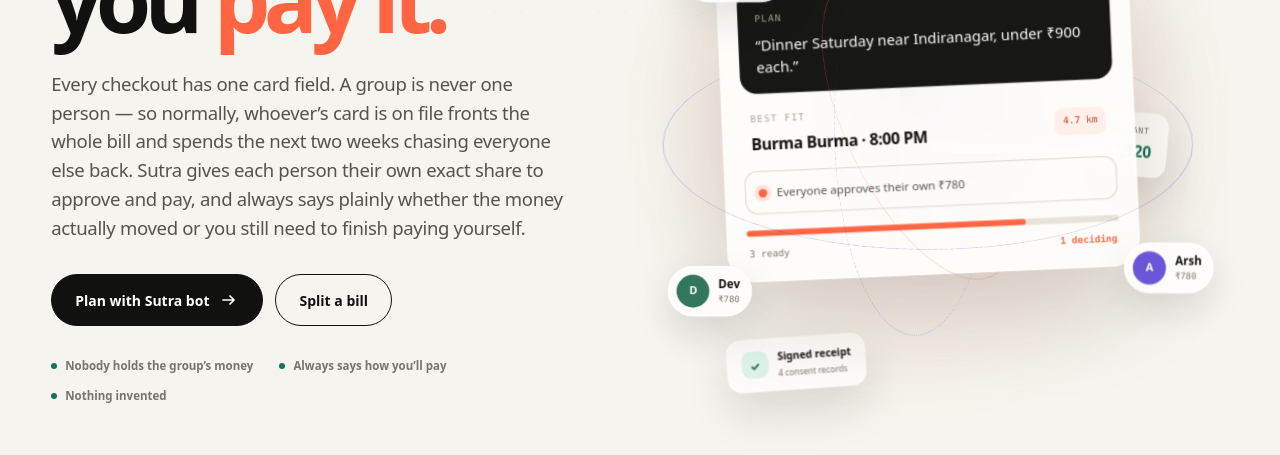
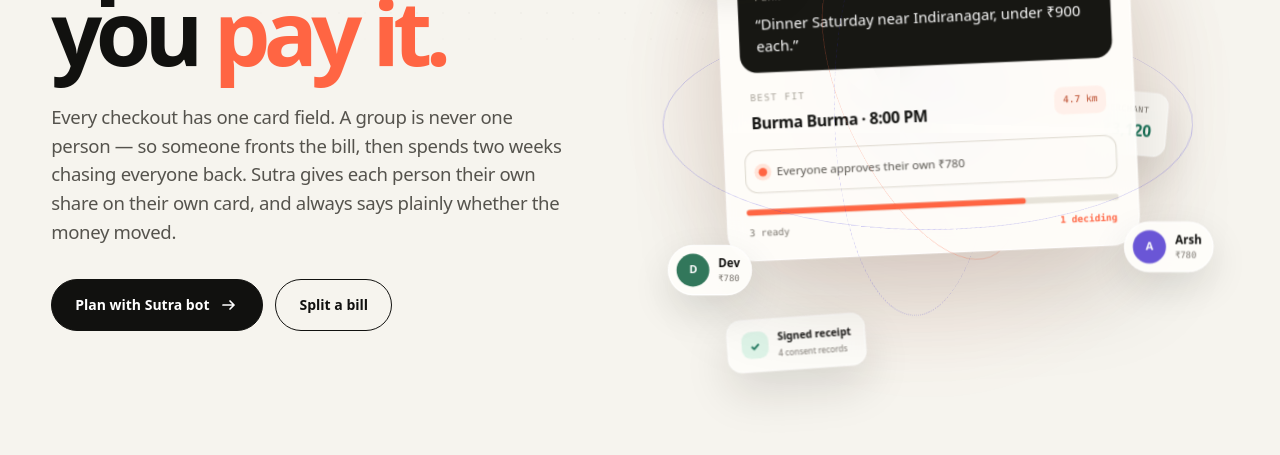
Before and after one commit to Soham109/sutra, a Next.js app in the folder web/: page / in a window 1280 px wide. Shown: the part 274-729 px from the top of the page. Built offline with nearby package versions, Linux system fonts and the light colour scheme; no server answers.

Commit message:
Tighten the hero: drop the proof chips, cut the lede to 43 words

```diff
--- a/web/src/app/landing.css
+++ b/web/src/app/landing.css
@@ -238,8 +238,6 @@
 .l-hero h1 span { color: var(--l-orange); }
 .l-hero-copy > p { max-width: 580px; margin-top: 30px; color: #55534d; font-size: clamp(17px, 1.45vw, 21px); line-height: 1.55; letter-spacing: -.018em; }
 .l-hero-actions { display: flex; gap: 12px; flex-wrap: wrap; margin-top: 32px; }
-.l-hero-proof { display: flex; flex-wrap: wrap; gap: 12px 26px; margin-top: 31px; font-size: 11.5px; font-weight: 650; color: #77746c; }
-.l-hero-proof span::before { content: ''; display: inline-block; width: 6px; height: 6px; margin: 0 8px 1px 0; border-radius: 50%; background: var(--l-green); }
 
 /* The code-native 3D mandate object. Pointer movement only updates CSS vars. */
 .orbit-shell { --orbit-rx: 0deg; --orbit-ry: 0deg; position: relative; min-height: 620px; margin-top: -60px; perspective: 1200px; isolation: isolate; }
--- a/web/src/app/page.tsx
+++ b/web/src/app/page.tsx
@@ -20,9 +20,8 @@
     <main>
       <section className="l-wrap l-hero"><div className="l-hero-copy">
         <h1>Split it before<br />you <span>pay it.</span></h1>
-        <p>Every checkout has one card field. A group is never one person — so normally, whoever’s card is on file fronts the whole bill and spends the next two weeks chasing everyone else back. Sutra gives each person their own exact share to approve and pay, and always says plainly whether the money actually moved or you still need to finish paying yourself.</p>
+        <p>Every checkout has one card field. A group is never one person — so someone fronts the bill, then spends two weeks chasing everyone back. Sutra gives each person their own share on their own card, and always says plainly whether the money moved.</p>
         <div className="l-hero-actions"><Link className="l-button" href="/app/plan/new">Plan with Sutra bot <Arrow /></Link><Link className="l-button l-button-quiet" href="/app/bill">Split a bill</Link></div>
-        <div className="l-hero-proof"><span>Nobody holds the group’s money</span><span>Always says how you’ll pay</span><span>Nothing invented</span></div>
         <LiveBadge />
       </div>
       <MandateOrbit />
```
